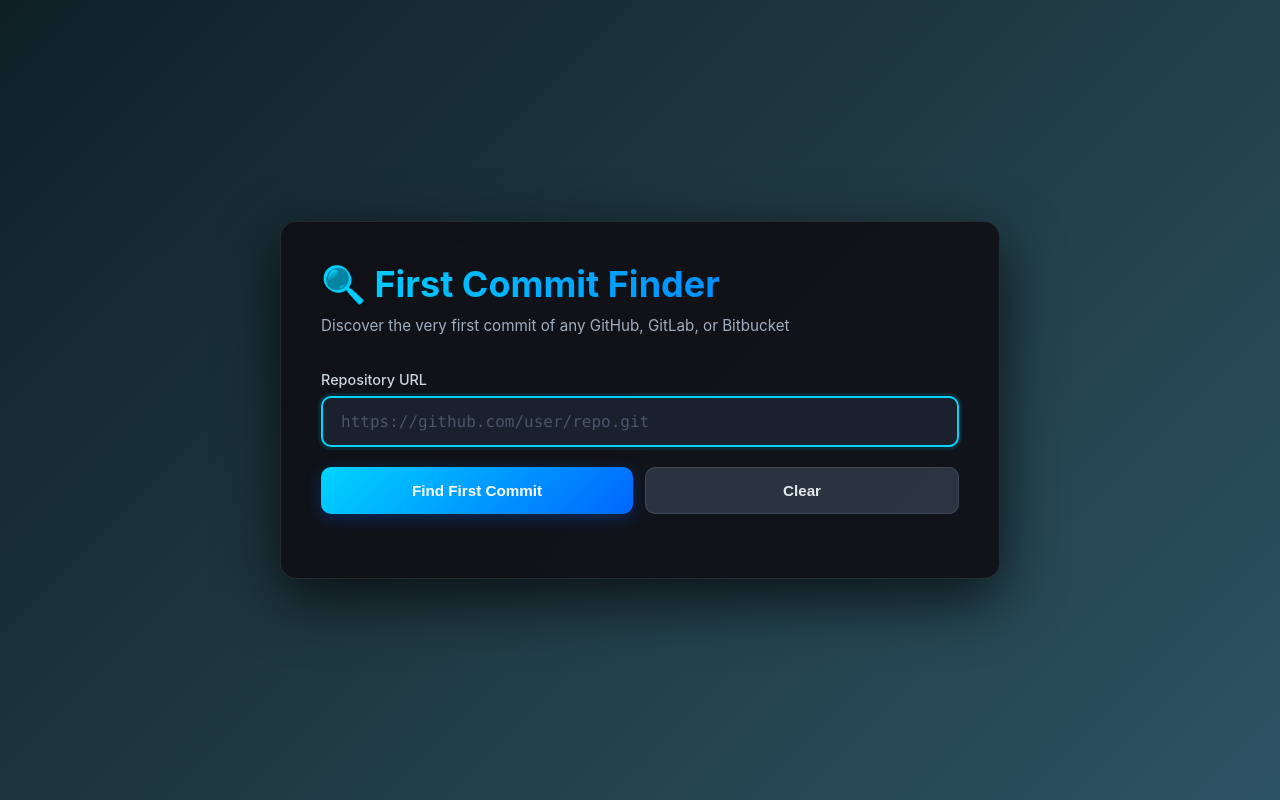
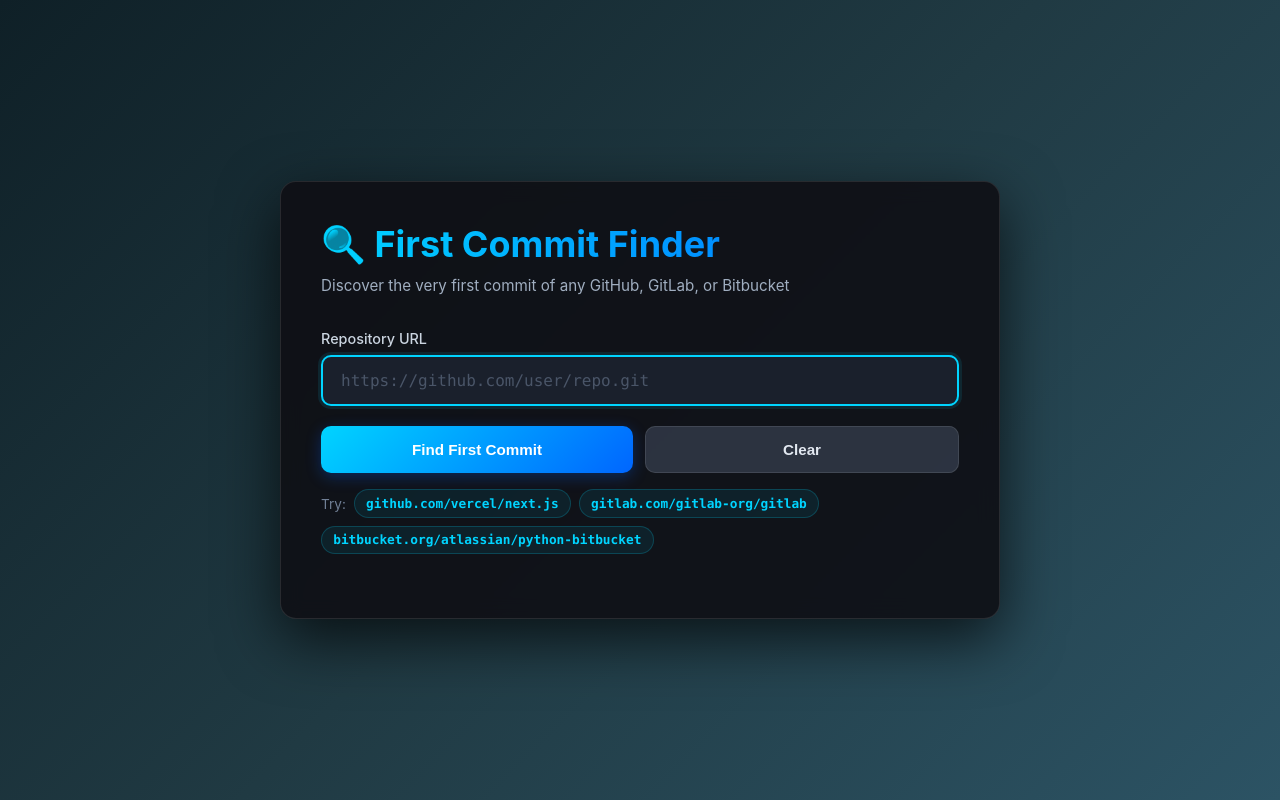
Before and after one commit to chris-cadev/first-commit, a FastAPI app: page / in a window 1280 px wide. Run offline with FastAPI, Linux system fonts and the light colour scheme.

Commit message:
feat: unify error rendering and improve form usability
- Configure htmx responseHandling so 4xx/5xx bodies are swapped into
  the result region, making the server's specific error messages
  visible instead of being overwritten by generic client-side text
- Restructure lookup logic into resolve_first_commit() shared by the
  POST endpoint and the GET / page; render a full page with the result
  fragment inline when the HX-Request header is absent, so the form
  works without JavaScript (method=post + action fallback)
- Add example repository chips that prefill the input
- Move focus to the result region after a swap; announce status and
  results to screen readers (role=status, aria-live)

```diff
--- a/main.py
+++ b/main.py
@@ -1,5 +1,6 @@
 from fastapi import FastAPI, Form, HTTPException, Request
 from fastapi.responses import FileResponse, HTMLResponse
+from markupsafe import Markup
 import re
 import logging
 from fastapi.staticfiles import StaticFiles
@@ -219,109 +220,100 @@
         return first_commit, https_url
 
 
-@app.get("/favicon.ico", include_in_schema=False)
-async def favicon():
-    return FileResponse("static/favicon.ico")
-
-
-def error_response(request: Request, status: int, detail: str):
-    return templates.TemplateResponse(
-        status_code=status,
-        request=request,
-        name="error.html",
-        context={"message": detail}
-    )
-
-
-@app.post("/first-commit", response_class=HTMLResponse)
-async def first_commit(request: Request, repo_url: str = Form(...)):
+async def resolve_first_commit(repo_url: str) -> tuple[int, str, dict]:
+    """Resolve a repo URL to (status_code, template_name, context)."""
     if not repo_url:
-        return error_response(
-            status=400, request=request, detail="Please provide a repository URL.")
+        return 400, "error.html", {"message": "Please provide a repository URL."}
 
     normalized = to_https_remote(repo_url)
     host = parse_host_from_url(normalized)
     logger.info("lookup for host=%s", host)
 
     if not host:
-        return error_response(
-            status=400, request=request, detail="Invalid repository URL.")
+        return 400, "error.html", {"message": "Invalid repository URL."}
     if host not in ALLOWED_HOSTS:
-        return error_response(
-            status=403, request=request, detail=f"Host not allowed: {host}")
+        return 403, "error.html", {"message": f"Host not allowed: {host}"}
 
     try:
-        # Parse repository info based on host
         if host == "github.com":
-            # Extract owner/repo from URL
             match = re.match(
                 r"https://github\.com/([^/]+)/([^/]+?)(?:\.git)?/?$", normalized)
             if not match:
-                raise HTTPException(
-                    status_code=400, detail="Invalid GitHub URL format")
+                return 400, "error.html", {"message": "Invalid GitHub URL format"}
             owner, repo = match.groups()
             first_commit_hash, remote_https = await get_first_commit_github(owner, repo)
 
         elif host == "gitlab.com":
-            # Extract project path from URL
             match = re.match(
                 r"https://gitlab\.com/(.+?)(?:\.git)?/?$", normalized)
             if not match:
-                raise HTTPException(
-                    status_code=400, detail="Invalid GitLab URL format")
+                return 400, "error.html", {"message": "Invalid GitLab URL format"}
             project_path = match.group(1)
             first_commit_hash, remote_https = await get_first_commit_gitlab(project_path)
 
         elif host == "bitbucket.org":
-            # Extract workspace/repo from URL
             match = re.match(
                 r"https://bitbucket\.org/([^/]+)/([^/]+?)(?:\.git)?/?$", normalized)
             if not match:
-                raise HTTPException(
-                    status_code=400, detail="Invalid Bitbucket URL format")
+                return 400, "error.html", {"message": "Invalid Bitbucket URL format"}
             workspace, repo = match.groups()
             first_commit_hash, remote_https = await get_first_commit_bitbucket(workspace, repo)
         else:
-            raise HTTPException(
-                status_code=403, detail=f"Unsupported {host} host at the moment.")
-
+            return 403, "error.html", {"message": f"Unsupported {host} host at the moment."}
     except HTTPException as he:
         detail = he.detail if isinstance(he.detail, str) else str(he.detail)
-        return error_response(
-            status=he.status_code,
-            request=request,
-            detail=detail
-        )
+        return he.status_code, "error.html", {"message": detail}
     except httpx.TimeoutException:
         logger.warning("API request timed out for %s", repo_url)
-        return error_response(
-            status=504,
-            request=request,
-            detail="Request timed out. Please try again."
-        )
+        return 504, "error.html", {"message": "Request timed out. Please try again."}
     except Exception:
         logger.exception("Unhandled error for %s", repo_url)
-        return error_response(
-            status=500,
-            request=request,
-            detail="An internal error occurred. Please try again."
-        )
+        return 500, "error.html", {"message": "An internal error occurred. Please try again."}
 
     commit_url = f"{remote_https.rstrip('/')}/commit/{first_commit_hash}"
+    return 200, "first-commit.html", {
+        "commit_hash": first_commit_hash,
+        "commit_url": commit_url,
+        "host": host,
+    }
 
+
+def render_fragment(request: Request, template: str, context: dict) -> Markup:
+    return Markup(templates.get_template(template).render(**context, request=request))
+
+
+@app.post("/first-commit", response_class=HTMLResponse)
+async def first_commit(request: Request, repo_url: str = Form(...)):
+    status, template, context = await resolve_first_commit(repo_url)
+    if request.headers.get("HX-Request") == "true":
+        return templates.TemplateResponse(
+            request=request, name=template, context=context, status_code=status
+        )
+    fragment = render_fragment(request, template, context)
     return templates.TemplateResponse(
         request=request,
-        name="first-commit.html",
-        context={
-            "commit_hash": first_commit_hash,
-            "commit_url": commit_url,
-            "host": host,
-        }
+        name="main.html",
+        context={"fragment": fragment},
+        status_code=status,
     )
 
 
 @app.get("/", response_class=HTMLResponse)
-def read_root(request: Request):
+async def read_root(request: Request, url: str = None):
+    if not url:
+        return templates.TemplateResponse(
+            request=request, name="main.html", context={"fragment": ""}
+        )
+    status, template, context = await resolve_first_commit(url)
+    fragment = render_fragment(request, template, context)
     return templates.TemplateResponse(
-        request=request, name="main.html"
+        request=request,
+        name="main.html",
+        context={"fragment": fragment},
+        status_code=status,
     )
+
+
+@app.get("/favicon.ico", include_in_schema=False)
+async def favicon():
+    return FileResponse("static/favicon.ico")
--- a/static/main.css
+++ b/static/main.css
@@ -172,9 +172,60 @@
     }
 }
 
+.examples {
+    margin-top: 1rem;
+    display: flex;
+    flex-wrap: wrap;
+    align-items: center;
+    gap: 0.5rem;
+}
+
+.examples-label {
+    color: #718096;
+    font-size: 0.85rem;
+}
+
+.example-link {
+    flex: none;
+    padding: 0.35rem 0.7rem;
+    font-size: 0.8rem;
+    font-family: 'Monaco', 'Courier New', monospace;
+    background: rgba(0, 212, 255, 0.08);
+    color: #00d4ff;
+    border: 1px solid rgba(0, 212, 255, 0.2);
+    border-radius: 999px;
+    cursor: pointer;
+    transition: all 0.2s ease;
+}
+
+.example-link:hover {
+    background: rgba(0, 212, 255, 0.18);
+    border-color: rgba(0, 212, 255, 0.4);
+}
+
+#cancel-btn {
+    flex: none;
+    margin-left: 0.75rem;
+    padding: 0.3rem 0.8rem;
+    font-size: 0.8rem;
+    background: rgba(74, 85, 104, 0.5);
+    color: #e2e8f0;
+    border: 1px solid rgba(255, 255, 255, 0.1);
+    border-radius: 8px;
+    cursor: pointer;
+}
+
+#cancel-btn:hover {
+    background: rgba(74, 85, 104, 0.7);
+}
+
 #result {
     margin-top: 1.5rem;
     animation: slideIn 0.4s ease;
+}
+
+#result:focus {
+    outline: none;
 }
 
 @keyframes slideIn {
--- a/templates/main.html
+++ b/templates/main.html
@@ -3,6 +3,10 @@
   <head>
     <meta charset="utf-8" />
     <meta name="viewport" content="width=device-width,initial-scale=1" />
+    <meta
+      name="htmx-config"
+      content='{"responseHandling":[{"code":"204","swap":false},{"code":"[23]..","swap":true},{"code":"[45]..","swap":true,"error":false},{"code":"...","swap":true}]}'
+    />
     <title>First Commit Finder</title>
     <script
       src="/static/htmx.min.js"
@@ -25,6 +29,8 @@
 
       <form
         id="lookup-form"
+        method="post"
+        action="/first-commit"
         hx-post="/first-commit"
         hx-target="#result"
         hx-swap="innerHTML"
@@ -49,13 +55,20 @@
         </div>
       </form>
 
+      <div class="examples">
+        <span class="examples-label">Try:</span>
+        <button type="button" class="example-link" data-url="github.com/vercel/next.js">github.com/vercel/next.js</button>
+        <button type="button" class="example-link" data-url="gitlab.com/gitlab-org/gitlab">gitlab.com/gitlab-org/gitlab</button>
+        <button type="button" class="example-link" data-url="bitbucket.org/atlassian/python-bitbucket">bitbucket.org/atlassian/python-bitbucket</button>
+      </div>
+
       <div id="loading-indicator" role="status">
         <span class="spinner" aria-hidden="true"></span>
         Looking up the first commit on GitHub, GitLab, or Bitbucket...
         <button type="button" id="cancel-btn">Cancel</button>
       </div>
 
-      <div id="result" role="status" aria-live="polite" tabindex="-1"></div>
+      <div id="result" role="status" aria-live="polite" tabindex="-1">{% if fragment %}{{ fragment }}{% endif %}</div>
     </div>
 
     <script src="/static/main.js"></script>
```
Also changed, not shown: static/main.js (+21 -29 lines).
